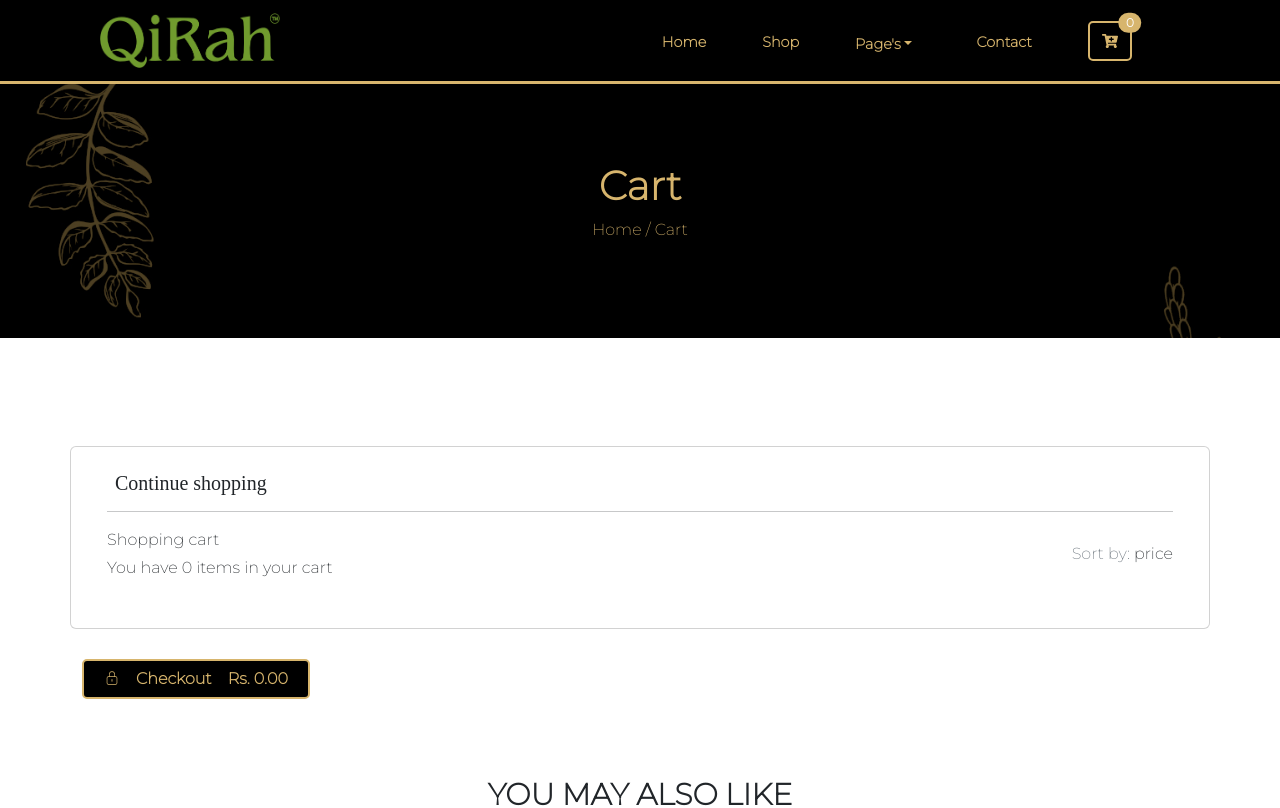
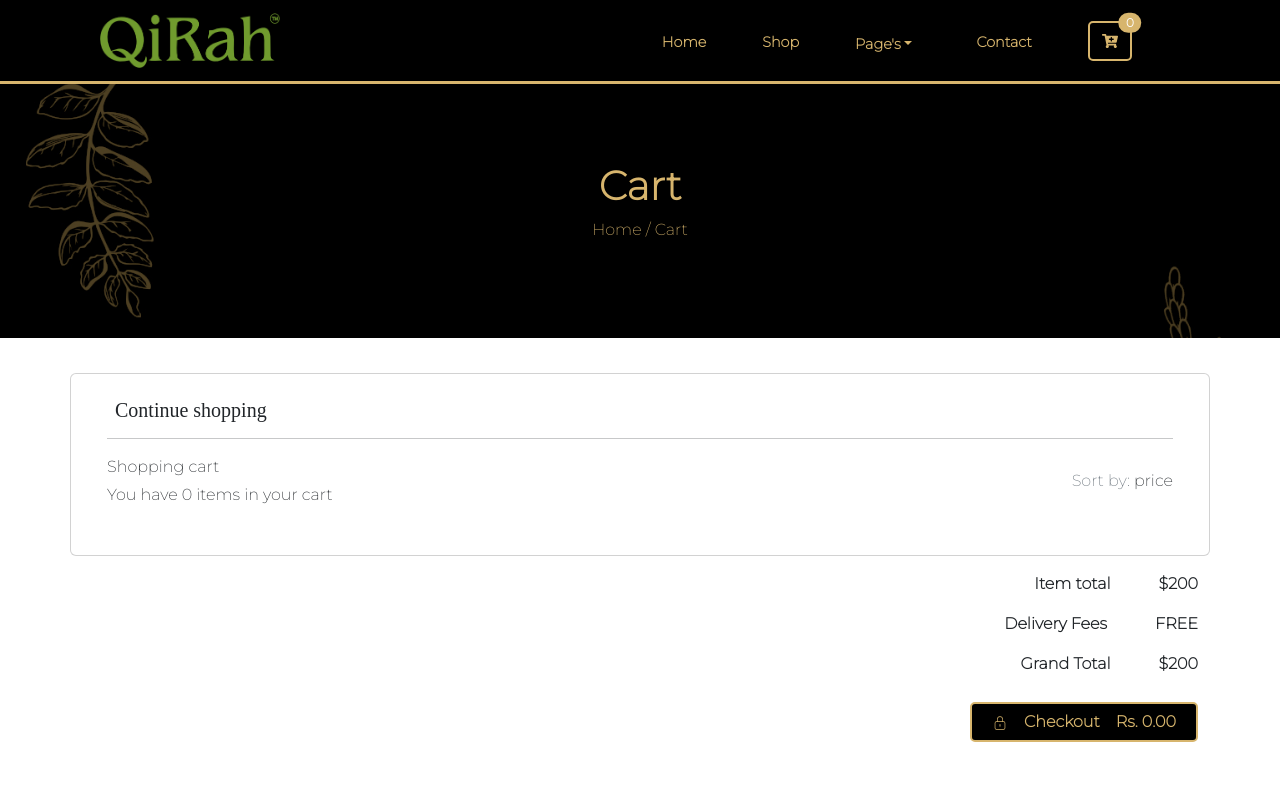
Before and after one commit to fauzan07/qirah, a Next.js app: page /cart in a window 1280 px wide. Shown: the top 808 px of the page. Built offline with nearby package versions, Linux system fonts and the light colour scheme.

Commit message:
cart updated

```diff
--- a/src/components/cart/cart.module.scss
+++ b/src/components/cart/cart.module.scss
@@ -15,7 +15,7 @@
 }
 
 .cart-section {
-    margin: 60px;
+    margin: 35px;
 
     a {
         text-decoration: none;
@@ -48,15 +48,25 @@
     }
     .product-quantity{
    display: flex;
+   border: 1px solid #000;
+   padding: 7px;
+   margin-right: 20px;
    .before-img{
+    width: 10px !important;
+
+   }
+   .after-img{
     width: 10px !important;
     height: 15px !important;
     margin-top: 5px;
    }
-   .after-img{
-    width: 10px !important;
-   }
     }
 }
     }
+    .chckout-div{
+
+        p{
+            font-weight: 600;
+        }
+    }
 }
--- a/src/components/cart/index.js
+++ b/src/components/cart/index.js
@@ -22,7 +22,7 @@ const index = () => {
                 </Container>
             </section>
             <section className={styles['cart-section']}>
-                <Container className=' py-5 h-100'>
+                <Container className=' pb-5 h-100'>
                     <Row className='flex justify-content-center align-items-center h-100'>
                         <div className={`${styles['mob-card']} card`}>
                             <div className="card-body p-4">
@@ -65,9 +65,9 @@ const index = () => {
                                                             </div>
                                                         </div>
                                                         <div className="d-flex flex-row align-items-center">
-                                                            <div className={styles['product-quantity']} style={{ width: "100px" }}>
+                                                            <div className={styles['product-quantity']} style={{ width: "80px" }}>
                                                                 <Image
-                                                                    src='/images/plus.png'
+                                                                    src='/images/minus.png'
                                                                     height='10'
                                                                     width='10'
                                                                     objectFit='fill'
@@ -77,7 +77,7 @@ const index = () => {
                                                                 />
                                                                 <h5 className="fw-normal ps-3 pe-3 mb-0">{product.quantity}</h5>
                                                                 <Image
-                                                                    src='/images/minus.png'
+                                                                    src='/images/plus.png'
                                                                     height='10'
                                                                     width='10'
                                                                     objectFit='fill'
@@ -99,16 +99,23 @@ const index = () => {
                                 </Col>
                             </div>
                         </div >
+                        <div className={`${styles['chckout-div']} text-end mt-3`}>
+
+                            <p>Item total<span className='ms-5'>$200</span></p>
+                            <p>Delivery Fees<span className='ms-5'>FREE</span></p>
+                            <p>Grand Total<span className='ms-5'>$200</span></p>
+
                         <Link href="/checkout">
                             <Button
-                                style={{ margin: '30px 0px 30px', maxWidth: '250px' }}
-                                className={`${styles['newsbtn']} d-flex`}
+                                style={{ margin: '10px 0px 30px', maxWidth: '250px' }}
+                                className={`${styles['newsbtn']} `}
                                 variant="outline-dark" id="button-addon2">
                                 <span className='px-2' style={{ marginTop: '-2px' }}><CiLock /></span>
                                 <span className='px-2'>Checkout</span>
                                 <span className='px-2'>Rs. {cart.total}.00</span>
                             </Button>
                         </Link>
+                        </div>
                         <div className='text-center py-5'><h3>YOU MAY ALSO LIKE</h3></div>
                         <div className='row'>
                             <div className='col-lg-3 text-center'>
```
